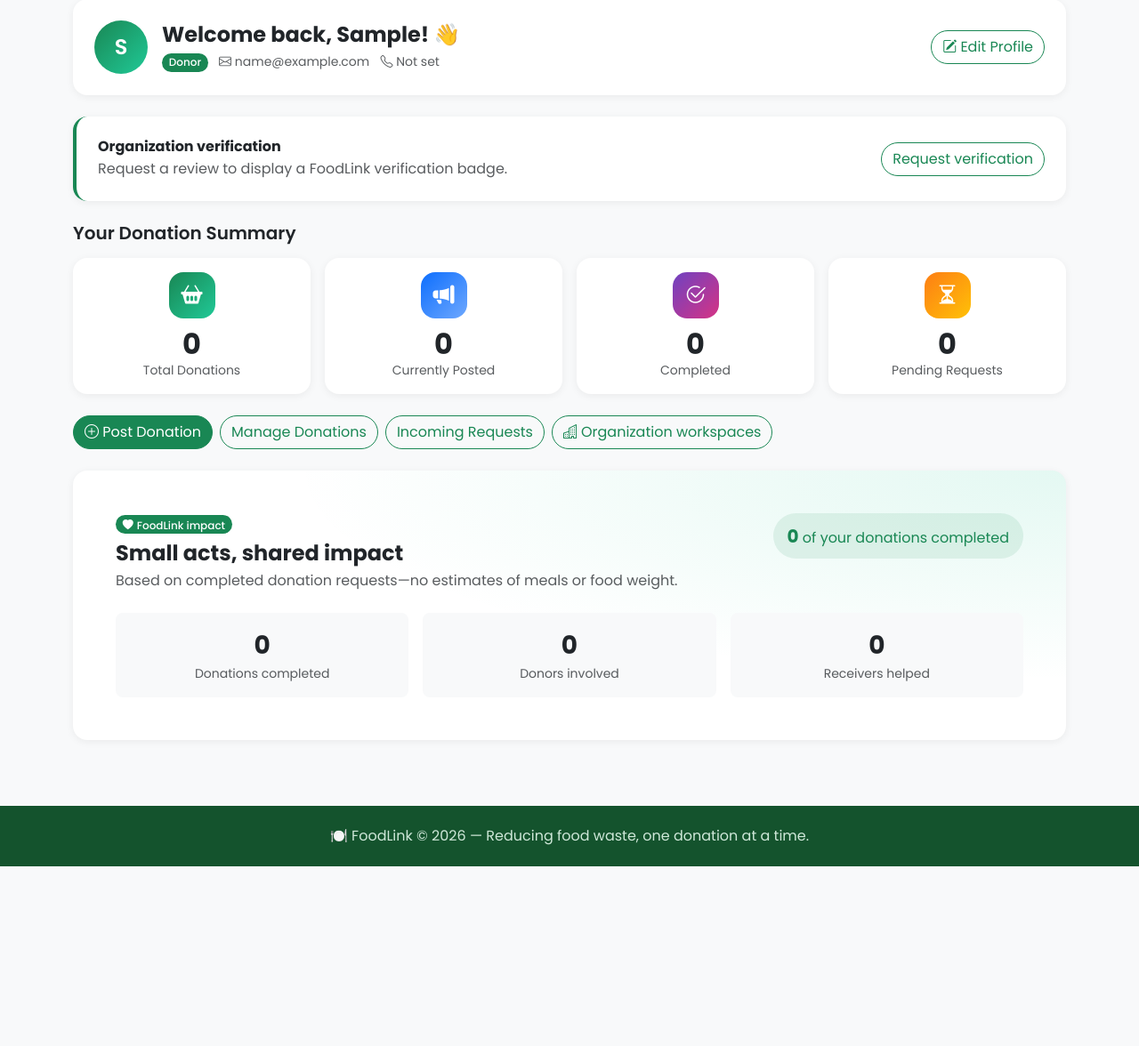
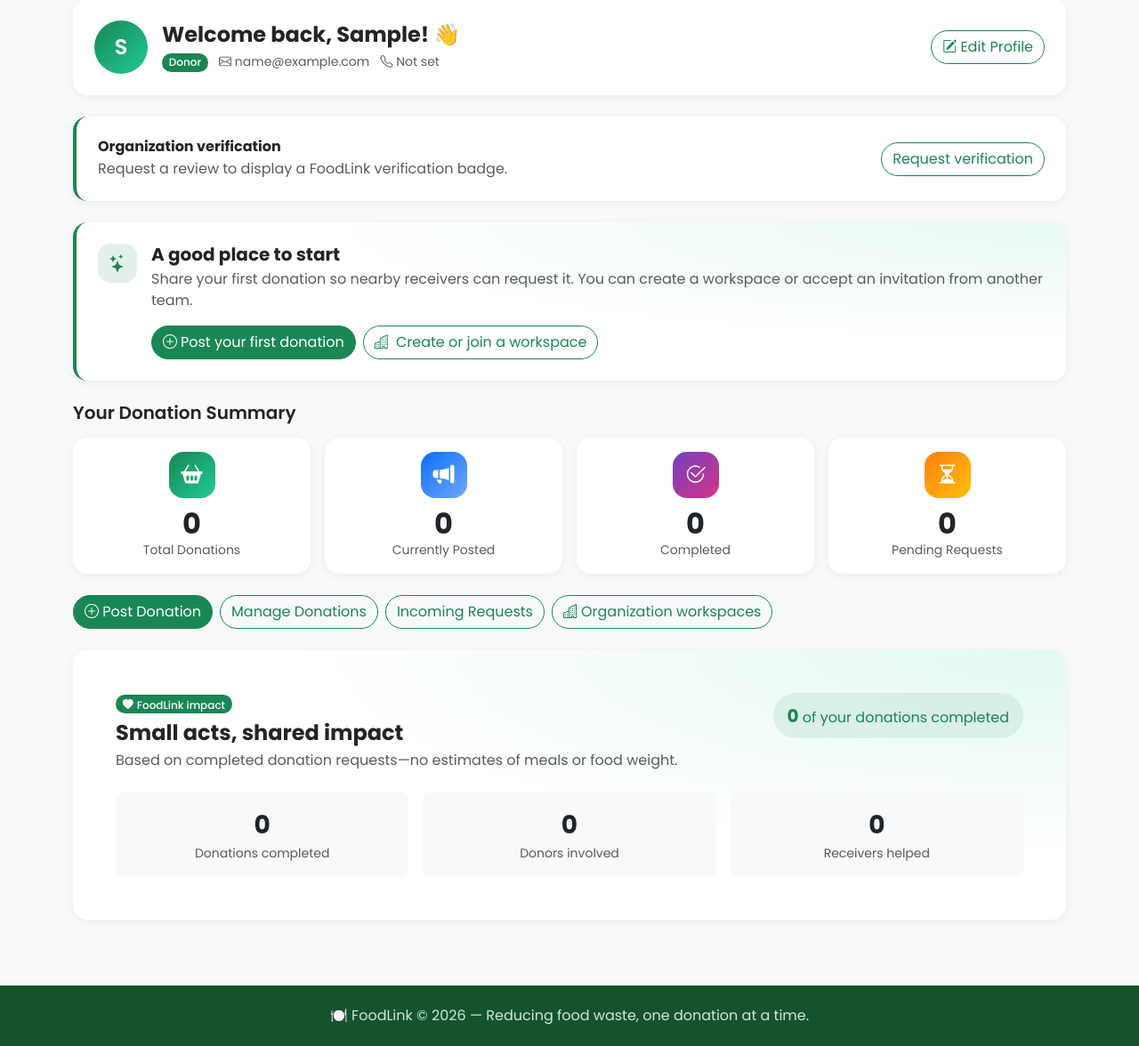
Before and after one commit to tawheedul-islam/FoodLink-Food-Waste-Donation-System, a Django app: page /dashboard/ in a window 1280 px wide. Shown: the part 81-1257 px from the top of the page at 89% size. Before the commit the page ends 1055 px from the top, so only its background shows below. Run offline with Django 5.2, Linux system fonts and the light colour scheme; the visitor is signed in with stand-in values (Sample User, id 1); data that the repository does not hold is empty.

Commit message:
Add onboarding prompts for new donors and receivers on dashboard

```diff
--- a/accounts/views.py
+++ b/accounts/views.py
@@ -63,6 +63,10 @@ def dashboard_view(request):
     if request.user.role == 'donor':
         donations = FoodDonation.objects.filter(donor=request.user)
         context['total_donations'] = donations.count()
+        context['needs_first_donation'] = not FoodDonation.objects.filter(
+            Q(donor=request.user, organization__isnull=True)
+            | Q(organization__memberships__user=request.user)
+        ).exists()
         context['posted_count'] = donations.filter(status='posted').count()
         context['completed_count'] = donations.filter(status='completed').count()
         context['pending_requests_count'] = DonationRequest.objects.filter(
@@ -83,12 +87,20 @@ def dashboard_view(request):
             | Q(receiver_organization__memberships__user=request.user)
         ).distinct()
         context['total_requests'] = my_requests.count()
+        context['needs_first_request'] = not my_requests.exists()
         context['pending_count'] = my_requests.filter(status='pending').count()
         context['accepted_count'] = my_requests.filter(status='accepted').count()
         context['completed_count'] = my_requests.filter(status='completed').count()
         context['personal_completed_count'] = context['completed_count']
 
     if request.user.role in {'donor', 'receiver'}:
+        context['workspace_count'] = OrganizationMembership.objects.filter(
+            user=request.user,
+        ).count()
+        context['pending_workspace_invitation_count'] = OrganizationInvitation.objects.filter(
+            invited_user=request.user,
+            status=OrganizationInvitation.STATUS_PENDING,
+        ).count()
         context['latest_verification_request'] = VerificationRequest.objects.filter(
             user=request.user,
         ).first()
--- a/static/css/style.css
+++ b/static/css/style.css
@@ -278,6 +278,23 @@ body {
     border-left: 4px solid var(--fl-green);
     background: var(--bs-body-bg);
 }
+.dashboard-onboarding {
+    border-left: 4px solid var(--fl-green);
+    background:
+        radial-gradient(ellipse at top right, rgba(32, 201, 151, .1), transparent 55%),
+        var(--bs-body-bg);
+}
+.onboarding-icon {
+    display: grid;
+    flex: 0 0 2.75rem;
+    width: 2.75rem;
+    height: 2.75rem;
+    place-items: center;
+    border-radius: .9rem;
+    color: var(--fl-green);
+    background: rgba(25, 135, 84, .12);
+    font-size: 1.25rem;
+}
 .workspace-card {
     transition: transform .2s ease, box-shadow .2s ease;
 }
--- a/templates/accounts/dashboard.html
+++ b/templates/accounts/dashboard.html
@@ -40,6 +40,48 @@
         {% endif %}
     </div>
 </section>
+{% endif %}
+
+{% if user.role == 'donor' or user.role == 'receiver' %}
+    {% if needs_first_donation or needs_first_request or workspace_count == 0 or pending_workspace_invitation_count %}
+    <section class="dashboard-onboarding card p-3 p-md-4 mb-4 reveal" aria-labelledby="dashboard-onboarding-heading">
+        <div class="d-flex align-items-start gap-3">
+            <div class="onboarding-icon" aria-hidden="true"><i class="bi bi-stars"></i></div>
+            <div class="flex-grow-1">
+                <h2 id="dashboard-onboarding-heading" class="h5 fw-bold mb-1">A good place to start</h2>
+                <p class="text-muted mb-3">
+                    {% if user.role == 'donor' and needs_first_donation %}
+                        Share your first donation so nearby receivers can request it.
+                    {% elif user.role == 'receiver' and needs_first_request %}
+                        Browse available food and send your first pickup request.
+                    {% elif workspace_count == 0 %}
+                        Bring your teammates together in a shared organization workspace.
+                    {% else %}
+                        Continue building your FoodLink community.
+                    {% endif %}
+                    {% if pending_workspace_invitation_count %}
+                        You have {{ pending_workspace_invitation_count }} workspace invitation{{ pending_workspace_invitation_count|pluralize }} waiting.
+                    {% elif workspace_count == 0 %}
+                        You can create a workspace or accept an invitation from another team.
+                    {% endif %}
+                </p>
+                <div class="d-flex flex-wrap gap-2">
+                    {% if user.role == 'donor' and needs_first_donation %}
+                        <a href="{% url 'donation_create' %}" class="btn btn-success"><i class="bi bi-plus-circle me-1" aria-hidden="true"></i>Post your first donation</a>
+                    {% elif user.role == 'receiver' and needs_first_request %}
+                        <a href="{% url 'donation_list' %}" class="btn btn-success"><i class="bi bi-search me-1" aria-hidden="true"></i>Browse available donations</a>
+                    {% endif %}
+                    {% if workspace_count == 0 or pending_workspace_invitation_count %}
+                        <a href="{% url 'organizations' %}" class="btn btn-outline-success">
+                            <i class="bi bi-buildings me-1" aria-hidden="true"></i>
+                            {% if pending_workspace_invitation_count %}Review workspace invitation{{ pending_workspace_invitation_count|pluralize }}{% else %}Create or join a workspace{% endif %}
+                        </a>
+                    {% endif %}
+                </div>
+            </div>
+        </div>
+    </section>
+    {% endif %}
 {% endif %}
 
 {% if user.role == 'donor' %}
```
Also changed, not shown: accounts/tests.py (+50 -0 lines).
